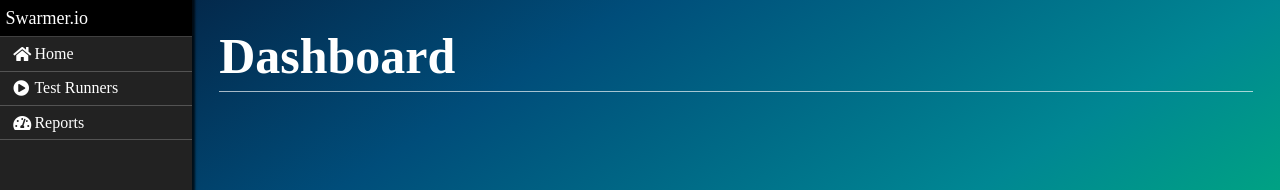
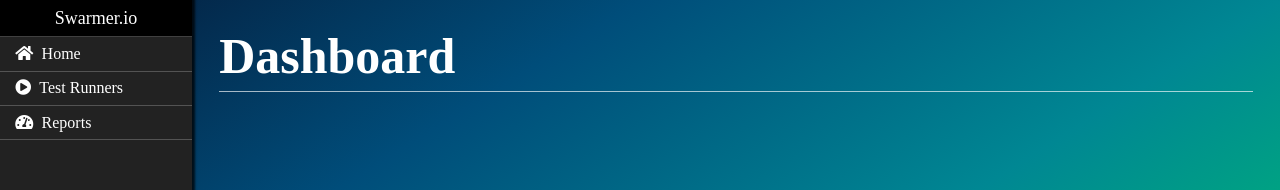
Before and after one commit to ConnerAiken/swarmer.io-dashboard, a React app: page /dashboard in a window 1280 px wide. Shown: the top 190 px of the page. Built offline with nearby package versions, Linux system fonts and the light colour scheme; a web font is replaced by a local one.

Commit message:
Refactor display property in sidebar styling

```diff
--- a/src/components/dashboard/controller.jsx
+++ b/src/components/dashboard/controller.jsx
@@ -11,7 +11,7 @@ export default class Dashboard extends React.Component {
         <div id="dashboard-container" className="container">
             <div id="sidebar">
                 <ul>
-                    <li>Swarmer.io</li>
+                    <li id="logo">Swarmer.io</li>
                     <li><i class="fas fa-home"></i> Home</li>
                     <li><i class="fas fa-play-circle"></i> Test Runners</li>
                     <li><i class="fas fa-tachometer-alt"></i> Reports</li>
--- a/src/components/dashboard/styles.scss
+++ b/src/components/dashboard/styles.scss
@@ -40,15 +40,17 @@
             transition: padding .25s, letter-spacing .25s;
 
             padding: 4% 4% 4% 8%;
-            display: inline-grid;
-            grid-template-rows: 100%;
-            grid-template-columns: 12.5% 90%;
-            justify-content: center;
-            align-content: center;
-            align-items: center;
+            display: block;
 
             border-bottom: 1px solid rgba(148, 148, 148, 0.43);
 
+            i {
+                margin-right: 2.5%;
+            }
+
+            &#logo {
+                text-align: center;
+            }
 
             &:first-child {
                 background: #000;
```
